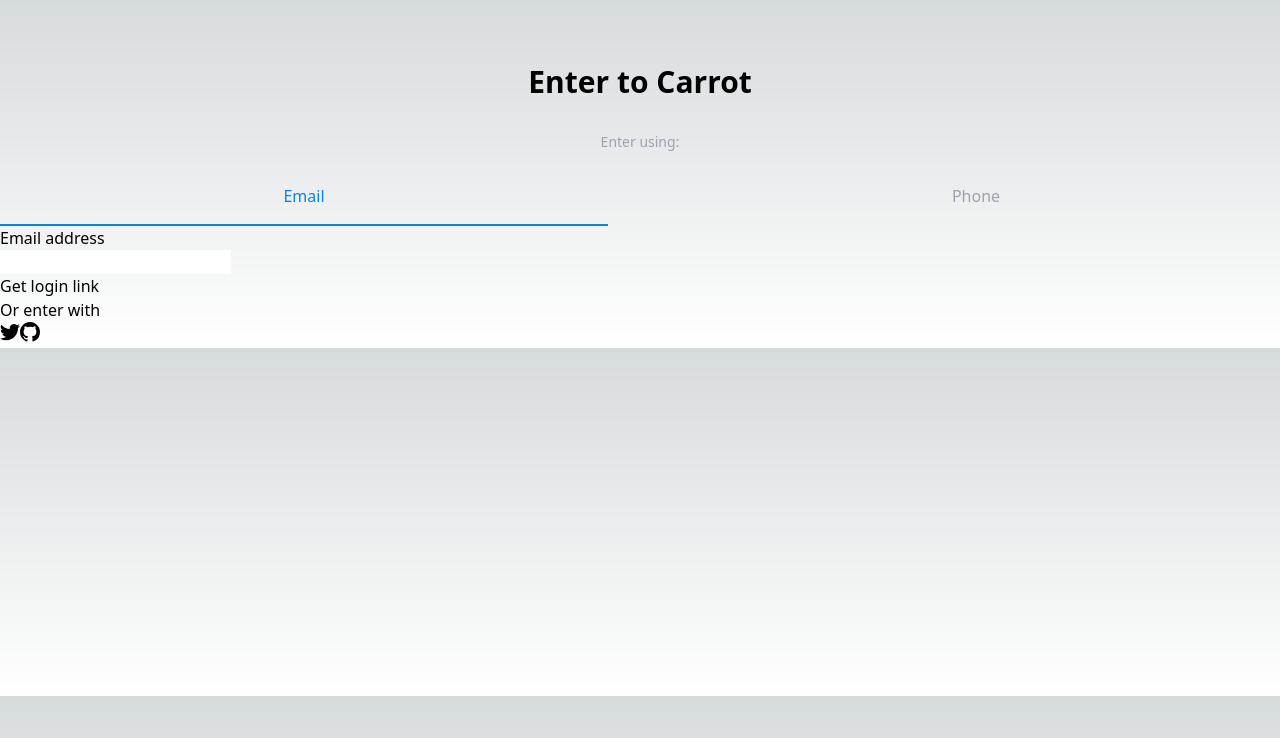
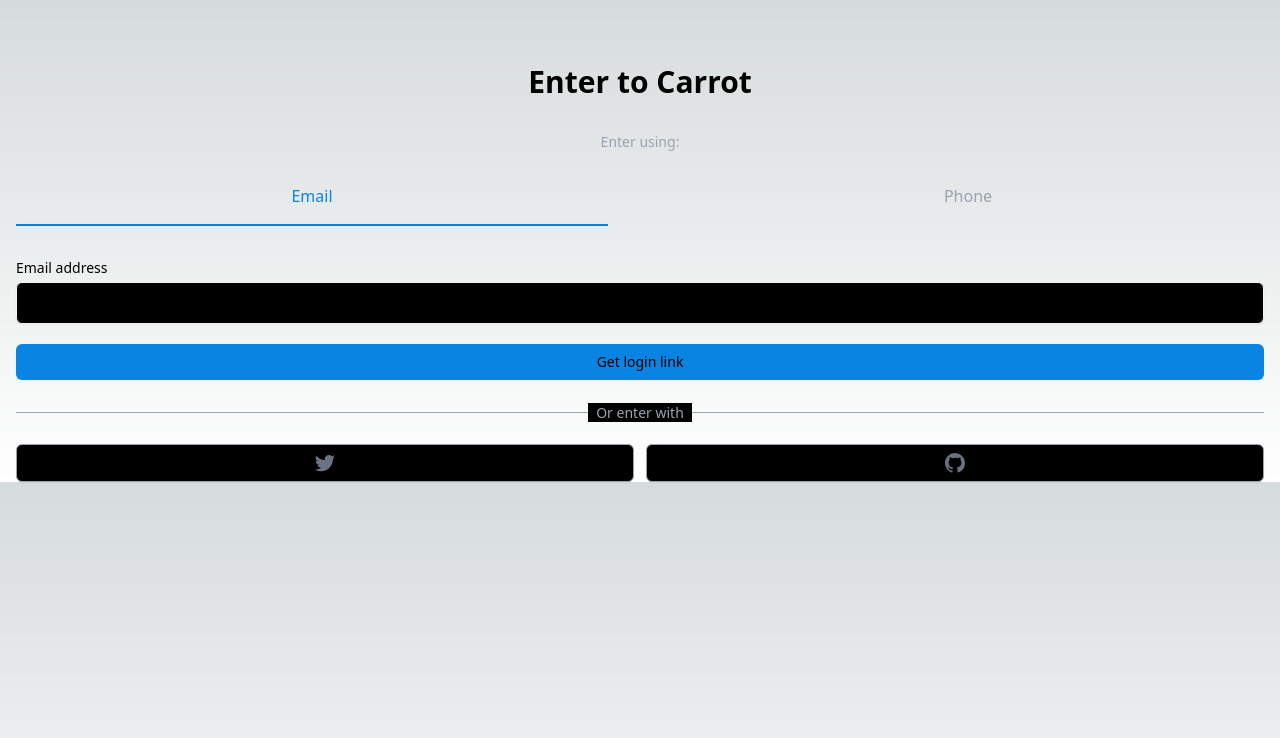
Before and after one commit to Stilllee/carrot-market, a Next.js app: page /enter in a window 1280 px wide. Shown: the top 738 px of the page. Built offline with nearby package versions, Linux system fonts and the light colour scheme.

Commit message:
#5.2 Auth part Two

```diff
--- a/package.json
+++ b/package.json
@@ -9,6 +9,7 @@
     "lint": "next lint"
   },
   "dependencies": {
+    "@tailwindcss/forms": "^0.5.3",
     "@types/node": "20.3.1",
     "@types/react": "18.2.13",
     "@types/react-dom": "18.2.6",
--- a/pages/enter.tsx
+++ b/pages/enter.tsx
@@ -9,7 +9,7 @@
   const onEmailClick = () => setMethod("email");
   const onPhoneClick = () => setMethod("phone");
   return (
-    <div className="mt-16">
+    <div className="px-4 mt-16">
       <h3 className="text-3xl font-bold text-center">Enter to Carrot</h3>
       <div className="mt-8">
         <div className="flex flex-col items-center">
@@ -39,34 +39,48 @@
             </button>
           </div>
         </div>
-        <form>
-          <label>
+        <form className="flex flex-col mt-8">
+          <label className="text-sm">
             {method === "email" ? "Email address" : null}
             {method === "phone" ? "Phone number" : null}
           </label>
-          <div>
-            {method === "email" ? <input type="email" required /> : null}
+          <div className="mt-1">
+            {method === "email" ? (
+              <input
+                type="email"
+                className="w-full px-3 py-2 placeholder-gray-400 bg-black border border-gray-100 rounded-md shadow-sm appearance-none focus:ring-[#0984e3] focus:outline-none focue:border-[#0984e3]"
+                required
+              />
+            ) : null}
             {method === "phone" ? (
-              <div>
-                <span>+82</span>
-                <input type="number" required />
+              <div className="flex rounded-md shadow-sm">
+                <span className="flex items-center justify-center px-3 text-sm text-gray-400 border border-r-0 select-none rounded-l-md">
+                  +82
+                </span>
+                <input
+                  className="w-full px-3 py-2 placeholder-gray-400 bg-black border border-gray-100 rounded-md rounded-l-none shadow-sm appearance-none focus:ring-[#0984e3] focus:outline-none focue:border-[#0984e3]"
+                  type="number"
+                  required
+                />
               </div>
             ) : null}
           </div>
-          <button>
+          <button className="mt-5 bg-[#0984e3] py-2 px-4 hover:bg-[#0069b9] border-transparent rounded-md shadow-sm text-sm focus:ring-2 focus:ring-offset-2 focus:ring-[#0984e3] focus:outline-none ">
             {method === "email" ? "Get login link" : null}
             {method === "phone" ? "Get one-time password" : null}
           </button>
         </form>
-        <div>
-          <div>
-            <div />
-            <div>
-              <span>Or enter with</span>
+        <div className="mt-8">
+          <div className="relative">
+            <div className="absolute w-full border-t border-gray-400" />
+            <div className="relative text-center -top-3">
+              <span className="px-2 text-sm text-gray-400 bg-black">
+                Or enter with
+              </span>
             </div>
           </div>
-          <div>
-            <button>
+          <div className="grid grid-cols-2 gap-3 mt-2">
+            <button className="flex items-center justify-center px-4 py-2 text-sm text-gray-500 bg-black border border-gray-400 rounded-md shadow-sm hover:bg-white hover:text-[#0984e3]">
               <svg
                 className="w-5 h-5"
                 aria-hidden="true"
@@ -76,7 +90,7 @@
                 <path d="M6.29 18.251c7.547 0 11.675-6.253 11.675-11.675 0-.178 0-.355-.012-.53A8.348 8.348 0 0020 3.92a8.19 8.19 0 01-2.357.646 4.118 4.118 0 001.804-2.27 8.224 8.224 0 01-2.605.996 4.107 4.107 0 00-6.993 3.743 11.65 11.65 0 01-8.457-4.287 4.106 4.106 0 001.27 5.477A4.073 4.073 0 01.8 7.713v.052a4.105 4.105 0 003.292 4.022 4.095 4.095 0 01-1.853.07 4.108 4.108 0 003.834 2.85A8.233 8.233 0 010 16.407a11.616 11.616 0 006.29 1.84" />
               </svg>
             </button>
-            <button>
+            <button className="flex items-center justify-center px-4 py-2 text-sm text-gray-500 bg-black border border-gray-400 rounded-md shadow-sm hover:bg-white hover:text-[#0984e3]">
               <svg
                 className="w-5 h-5"
                 aria-hidden="true"
--- a/tailwind.config.js
+++ b/tailwind.config.js
@@ -15,5 +15,5 @@
     },
   },
   darkMode: "media", //class
-  plugins: [],
+  plugins: [require("@tailwindcss/forms")],
 };
```
Also changed, not shown: 2 other files (tests, documents, lock files or other folders).
